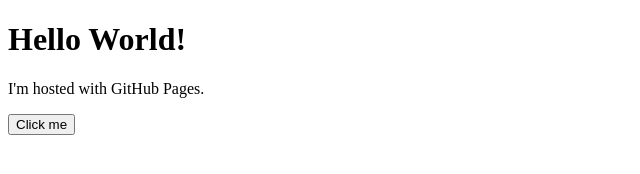
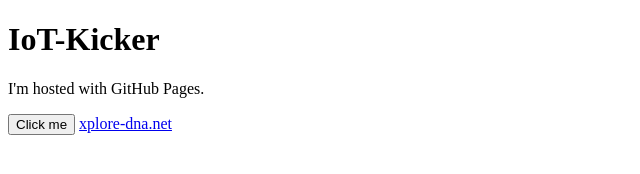
Before and after one commit to twollentin/twollentin.github.io, a plain HTML site: page index.html in a window 1280 px wide. Shown: the whole page, without its empty margins (0-640 px from the left). Drawn offline with Linux system fonts and the light colour scheme.

Commit message:
initial commit

```diff
--- a/index.html
+++ b/index.html
@@ -4,8 +4,9 @@
 		<title>twollentin.github.io</title>
 	</head>
 	<body>
-		<h1>Hello World!</h1>
+		<h1>IoT-Kicker</h1>
 		<p>I'm hosted with GitHub Pages.</p>
 		<button>Click me</button>
+		<a href="https://www.xplore-dna.net">xplore-dna.net</a>
 	</body>
 </html>
```
